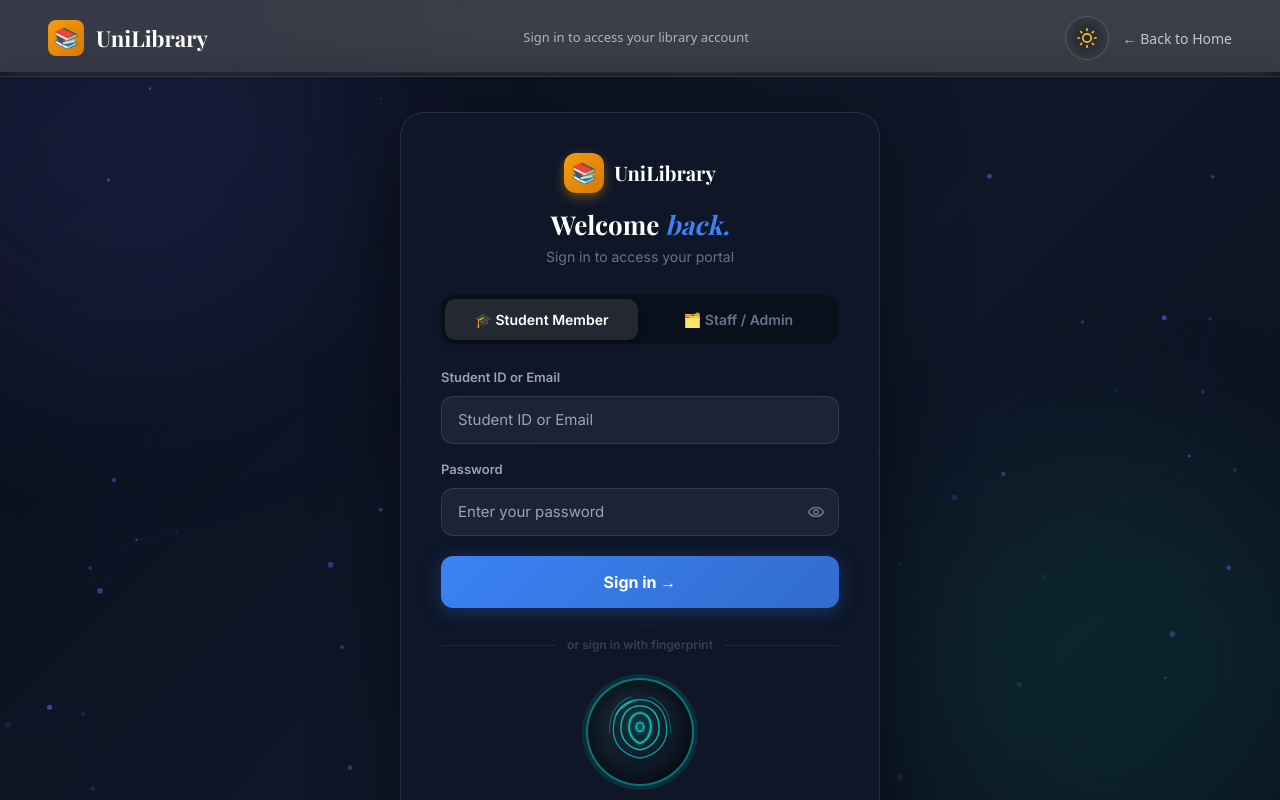
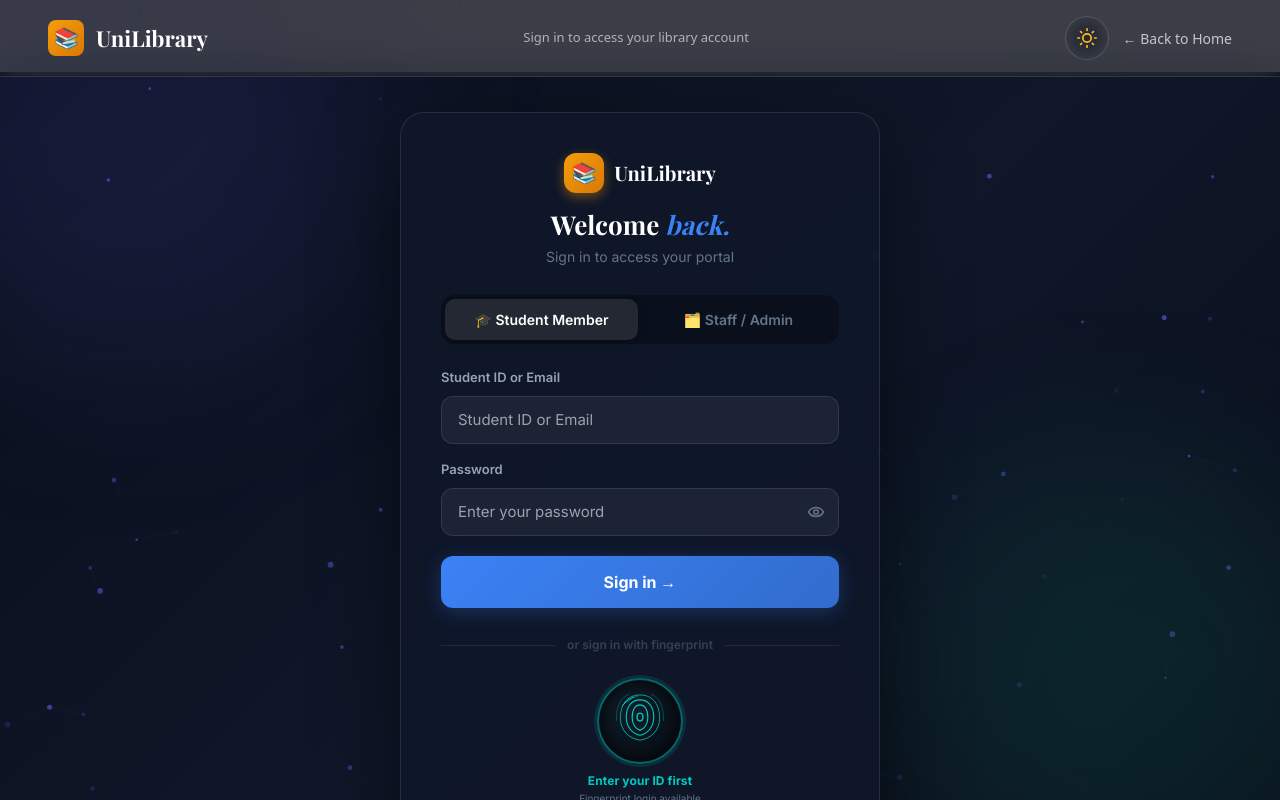
Before and after one commit to babam49-dot/Library-Management-System, a React (Vite) app in the folder frontend/: page /login in a window 1280 px wide. Shown: the top 800 px of the page. Built offline with nearby package versions, Linux system fonts and the light colour scheme; a web font is replaced by a local one.

Commit message:
fix: Improve WebAuthn login and fingerprint scanner UI
Enforce platform authenticators during WebAuthn login.
Refine fingerprint scanner styles for better visual appeal.
Adjust animation durations for smoother transitions.
Update button states and hover effects.

```diff
--- a/frontend/src/pages/SignIn.jsx
+++ b/frontend/src/pages/SignIn.jsx
@@ -62,68 +62,63 @@ function FingerprintSensor({ state, onClick, disabled }) {
   const isClickable = (state === 'ready' || state === 'error') && !disabled
 
   return (
-    <div style={{ display: 'flex', flexDirection: 'column', alignItems: 'center', gap: 10 }}>
-      {/* Sensor circle */}
+    <div style={{ display: 'flex', flexDirection: 'column', alignItems: 'center', gap: 8 }}>
+      {/* Sensor circle - smaller & neater */}
       <div
         onClick={isClickable ? onClick : undefined}
         title={isClickable ? 'Click to scan fingerprint' : ''}
         style={{
-          width: 108, height: 108, borderRadius: '50%',
-          background: `radial-gradient(circle at 40% 38%, #1a2a38 0%, #0b1520 70%, #060d14 100%)`,
-          border: `2.5px solid ${c.color}88`,
+          width: 86, height: 86, borderRadius: '50%',
+          background: `radial-gradient(circle at 40% 38%, #111e29 0%, #070e16 70%, #03070a 100%)`,
+          border: `2px solid ${c.color}77`,
           display: 'flex', alignItems: 'center', justifyContent: 'center',
           cursor: isClickable ? 'pointer' : 'default',
           position: 'relative', transition: 'all 0.4s ease',
-          boxShadow: `0 0 0 4px ${c.ring}, 0 0 32px ${c.shadow}, inset 0 0 20px rgba(0,0,0,0.6)`,
+          boxShadow: `0 0 0 3px ${c.ring}, 0 0 24px ${c.shadow}, inset 0 0 16px rgba(0,0,0,0.7)`,
           animation: state === 'scanning' ? 'fpPulse 1.4s ease-in-out infinite' : state === 'ready' ? 'fpGlow 2.5s ease-in-out infinite' : 'none',
         }}
       >
         {/* Ripple rings when scanning */}
         {state === 'scanning' && <>
-          <div style={{ position: 'absolute', inset: -12, borderRadius: '50%', border: `1.5px solid ${c.color}50`, animation: 'fpRipple 1.5s ease-out infinite' }} />
-          <div style={{ position: 'absolute', inset: -26, borderRadius: '50%', border: `1px solid ${c.color}28`, animation: 'fpRipple 1.5s ease-out 0.55s infinite' }} />
+          <div style={{ position: 'absolute', inset: -10, borderRadius: '50%', border: `1.5px solid ${c.color}40`, animation: 'fpRipple 1.4s ease-out infinite' }} />
+          <div style={{ position: 'absolute', inset: -20, borderRadius: '50%', border: `1px solid ${c.color}20`, animation: 'fpRipple 1.4s ease-out 0.5s infinite' }} />
         </>}
         {state === 'success' && (
-          <div style={{ position: 'absolute', inset: -12, borderRadius: '50%', border: `2px solid ${c.color}60`, animation: 'fpRippleOnce 0.65s ease-out forwards' }} />
+          <div style={{ position: 'absolute', inset: -10, borderRadius: '50%', border: `2px solid ${c.color}50`, animation: 'fpRippleOnce 0.6s ease-out forwards' }} />
         )}
 
-        {/* Fingerprint SVG */}
-        <div style={{ position: 'relative', width: 70, height: 70 }}>
-          <svg width="70" height="70" viewBox="0 0 100 110" fill="none" xmlns="http://www.w3.org/2000/svg">
-            {/* Central core loop */}
-            <ellipse cx="50" cy="47" rx="6" ry="7" stroke={c.color} strokeWidth="2.4" fill="none"
-              style={{ transition: 'stroke 0.4s', filter: `drop-shadow(0 0 3px ${c.color})` }} />
-            {/* Ridge 1 */}
-            <path d="M 33 47 C 33 33 41 25 50 25 C 59 25 67 33 67 47 C 67 60 59 70 50 73 C 41 70 33 60 33 47Z"
-              stroke={c.color} strokeWidth="2.2" fill="none" style={{ transition: 'stroke 0.4s', filter: `drop-shadow(0 0 2px ${c.color})` }} />
-            {/* Ridge 2 */}
-            <path d="M 20 49 C 20 26 33 14 50 14 C 67 14 80 26 80 49 C 80 67 67 80 50 83 C 33 80 20 67 20 49Z"
-              stroke={c.color} strokeWidth="2.1" fill="none" style={{ transition: 'stroke 0.4s' }} />
-            {/* Ridge 3 */}
-            <path d="M 8 52 C 8 20 27 4 50 4 C 73 4 92 20 92 52 C 92 74 76 92 50 96 C 24 92 8 74 8 52Z"
-              stroke={c.color} strokeWidth="2" fill="none" opacity="0.8" style={{ transition: 'stroke 0.4s' }} />
-            {/* Outer ridge */}
-            <path d="M 2 56 C 1 18 23 -2 50 -2 C 77 -2 99 18 98 56"
-              stroke={c.color} strokeWidth="1.7" fill="none" opacity="0.4" strokeLinecap="round" style={{ transition: 'stroke 0.4s' }} />
-            {/* Loop opening — left arch break */}
-            <path d="M 12 28 Q 22 12 36 7" stroke={c.color} strokeWidth="2.1" fill="none" strokeLinecap="round" style={{ transition: 'stroke 0.4s' }} />
-            <path d="M 22 18 Q 32 9 44 6" stroke={c.color} strokeWidth="1.8" fill="none" strokeLinecap="round" opacity="0.55" style={{ transition: 'stroke 0.4s' }} />
-            {/* Success checkmark overlay */}
+        {/* Fingerprint SVG - scaled down to 54px */}
+        <div style={{ position: 'relative', width: 54, height: 54 }}>
+          <svg width="54" height="54" viewBox="0 0 100 110" fill="none" xmlns="http://www.w3.org/2000/svg">
+            {/* Highly detailed realistic loops */}
+            <ellipse cx="50" cy="47" rx="6" ry="8" stroke={c.color} strokeWidth="2.8" fill="none" style={{ transition: 'stroke 0.4s' }} />
+            <path d="M 34 47 C 34 31 41 22 50 22 C 59 22 66 31 66 47 C 66 61 59 71 50 74 C 41 71 34 61 34 47 Z"
+              stroke={c.color} strokeWidth="2.5" fill="none" style={{ transition: 'stroke 0.4s' }} />
+            <path d="M 22 47 C 22 23 35 12 50 12 C 65 12 78 23 78 47 C 78 68 65 81 50 84 C 35 81 22 68 22 47 Z"
+              stroke={c.color} strokeWidth="2.2" fill="none" style={{ transition: 'stroke 0.4s' }} />
+            <path d="M 10 50 C 10 16 28 2 50 2 C 72 2 90 16 90 50 C 90 73 73 91 50 94 C 27 91 10 73 10 50 Z"
+              stroke={c.color} strokeWidth="1.9" fill="none" opacity="0.85" style={{ transition: 'stroke 0.4s' }} />
+            {/* Fine outer arch details */}
+            <path d="M 2 54 C 1 12 21 -4 50 -4 C 79 -4 99 12 98 54" stroke={c.color} strokeWidth="1.6" fill="none" opacity="0.4" strokeLinecap="round" style={{ transition: 'stroke 0.4s' }} />
+            <path d="M 14 24 Q 24 10 37 6" stroke={c.color} strokeWidth="2" fill="none" strokeLinecap="round" style={{ transition: 'stroke 0.4s' }} />
+            <path d="M 24 16 Q 33 6 45 4" stroke={c.color} strokeWidth="1.8" fill="none" strokeLinecap="round" opacity="0.6" style={{ transition: 'stroke 0.4s' }} />
+
+            {/* Success checkmark */}
             {state === 'success' && (
-              <path d="M 26 52 L 42 68 L 74 32" stroke={c.color} strokeWidth="4.5"
+              <path d="M 26 52 L 42 68 L 74 32" stroke={c.color} strokeWidth="5.5"
                 strokeLinecap="round" strokeLinejoin="round"
-                style={{ strokeDasharray: 70, strokeDashoffset: 0, animation: 'fpCheck 0.4s ease forwards', filter: `drop-shadow(0 0 4px ${c.color})` }} />
+                style={{ strokeDasharray: 70, strokeDashoffset: 0, animation: 'fpCheck 0.4s ease forwards', filter: `drop-shadow(0 0 3px ${c.color})` }} />
             )}
           </svg>
 
-          {/* Horizontal scan sweep */}
+          {/* Horizontal scan sweep line */}
           {state === 'scanning' && (
             <div style={{
-              position: 'absolute', left: 6, right: 6, height: 2,
+              position: 'absolute', left: 2, right: 2, height: 2,
               background: `linear-gradient(90deg, transparent, ${c.color}ee, transparent)`,
-              borderRadius: 2, top: '30%',
+              borderRadius: 2, top: '25%',
               animation: 'fpSweep 1.4s ease-in-out infinite',
-              boxShadow: `0 0 10px ${c.color}, 0 0 4px ${c.color}`,
+              boxShadow: `0 0 8px ${c.color}, 0 0 3px ${c.color}`,
             }} />
           )}
         </div>
@@ -131,10 +126,10 @@ function FingerprintSensor({ state, onClick, disabled }) {
 
       {/* Labels */}
       <div style={{ textAlign: 'center' }}>
-        <div style={{ fontSize: 13, fontWeight: 700, color: c.color, transition: 'color 0.4s', marginBottom: 2, letterSpacing: 0.2 }}>
+        <div style={{ fontSize: 12, fontWeight: 700, color: c.color, transition: 'color 0.4s', marginBottom: 1, letterSpacing: 0.1 }}>
           {c.label}
         </div>
-        <div style={{ fontSize: 11, color: '#64748b' }}>{c.sub}</div>
+        <div style={{ fontSize: 10, color: '#64748b' }}>{c.sub}</div>
       </div>
     </div>
   )
@@ -233,11 +228,12 @@ export default function SignIn() {
         @keyframes float { 0%,100%{transform:translateY(0)} 50%{transform:translateY(-20px)} }
         @keyframes floatR { 0%,100%{transform:translateY(0)} 50%{transform:translateY(20px)} }
         @keyframes fadeIn { from{opacity:0;transform:translateY(20px)} to{opacity:1;transform:translateY(0)} }
-        @keyframes fpPulse { 0%,100%{box-shadow:0 0 60px rgba(59,130,246,0.6)} 50%{box-shadow:0 0 80px rgba(59,130,246,0.9)} }
-        @keyframes fpRipple { 0%{transform:scale(1);opacity:0.7} 100%{transform:scale(1.6);opacity:0} }
-        @keyframes fpRippleOnce { 0%{transform:scale(1);opacity:0.8} 100%{transform:scale(1.5);opacity:0} }
-        @keyframes fpSweep { 0%{top:8px;opacity:0} 20%{opacity:1} 80%{opacity:1} 100%{top:82px;opacity:0} }
-        @keyframes fpCheck { from{stroke-dashoffset:60;opacity:0} to{stroke-dashoffset:0;opacity:1} }
+        @keyframes fpPulse { 0%,100%{box-shadow:0 0 40px rgba(59,130,246,0.5)} 50%{box-shadow:0 0 60px rgba(59,130,246,0.85)} }
+        @keyframes fpGlow { 0%,100%{box-shadow:0 0 0 3px rgba(0,229,212,0.15), 0 0 20px rgba(0,229,212,0.35), inset 0 0 16px rgba(0,0,0,0.7)} 50%{box-shadow:0 0 0 5px rgba(0,229,212,0.25), 0 0 32px rgba(0,229,212,0.65), inset 0 0 16px rgba(0,0,0,0.7)} }
+        @keyframes fpRipple { 0%{transform:scale(1);opacity:0.6} 100%{transform:scale(1.5);opacity:0} }
+        @keyframes fpRippleOnce { 0%{transform:scale(1);opacity:0.7} 100%{transform:scale(1.4);opacity:0} }
+        @keyframes fpSweep { 0%{top:4px;opacity:0} 20%{opacity:1} 80%{opacity:1} 100%{top:50px;opacity:0} }
+        @keyframes fpCheck { from{stroke-dashoffset:70;opacity:0} to{stroke-dashoffset:0;opacity:1} }
         .signin-card { animation: fadeIn 0.5s ease forwards; }
         .mode-btn { transition: all 0.25s ease; }
         .mode-btn:hover { transform: translateY(-1px); }
```
Also changed, not shown: 1 other file (tests, documents, lock files or other folders).
